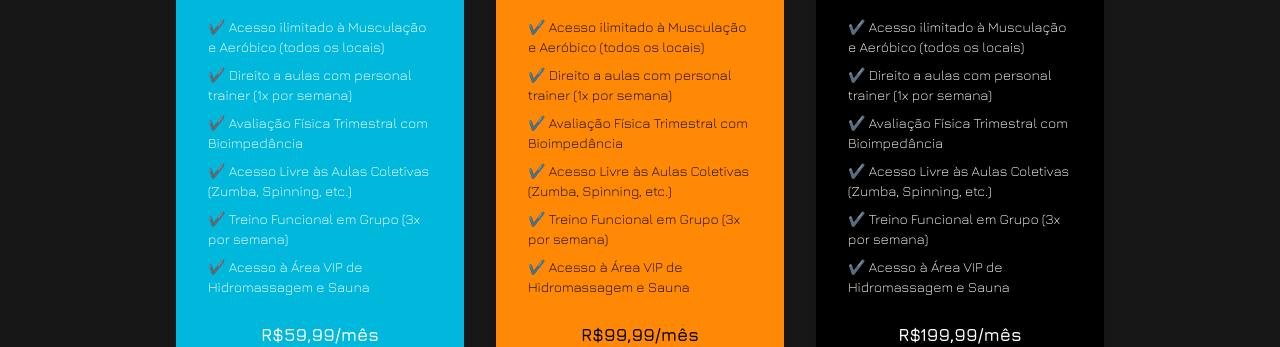
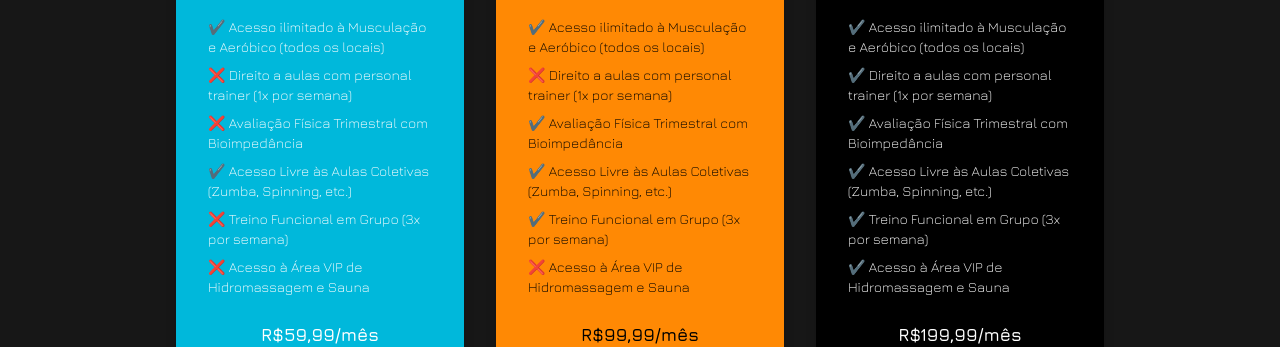
Before and after one commit to Nexus-Consulting-FIAP/Checkpoint05-Web-Front, a React (Vite) app in the folder frontend/: page /planos in a window 1280 px wide. Shown: the part 249-596 px from the top of the page. Built offline with nearby package versions, Linux system fonts and the light colour scheme.

Commit message:
Correções

```diff
--- a/frontend/src/routes/Cadastro.jsx
+++ b/frontend/src/routes/Cadastro.jsx
@@ -91,6 +91,7 @@ function Cadastro() {
               Cadastrar
             </button>
           </form>
+          <p className='text-cyan-500 font-bold'>{message}</p>
         </div>
       </div>
     </div>
--- a/frontend/src/routes/Planos.jsx
+++ b/frontend/src/routes/Planos.jsx
@@ -9,15 +9,16 @@ const Planos = () => {
 
       <div className="flex flex-col md:flex-row gap-8">
         {/* Plano Blue */}
-        <div className="bg-cyan-500 text-white rounded-xl p-8 flex flex-col items-center shadow-lg w-72 transform transition-transform duration-300 hover:scale-105">
+        <div className="bg-cyan-500 text-white rounded-xl p-8 flex flex-col items-center shadow-lg w-72 transform transition-transform duration-300 hover:scale-105 transition-shadow shadow-[0_0_18px_rgba(255,255,255,0.7)]
+hover:shadow-[0_0_28px_rgba(255,255,255,0.9)]">
           <h2 className="text-xl font-semibold mb-4">Plano Blue</h2>
           <ul className="text-sm mb-6 space-y-2 text-left">
             <li>✔️ Acesso ilimitado à Musculação e Aeróbico (todos os locais)</li>
-            <li>✔️ Direito a aulas com personal trainer (1x por semana)</li>
-            <li>✔️ Avaliação Física Trimestral com Bioimpedância</li>
+            <li>❌ Direito a aulas com personal trainer (1x por semana)</li>
+            <li>❌ Avaliação Física Trimestral com Bioimpedância</li>
             <li>✔️ Acesso Livre às Aulas Coletivas (Zumba, Spinning, etc.)</li>
-            <li>✔️ Treino Funcional em Grupo (3x por semana)</li>
-            <li>✔️ Acesso à Área VIP de Hidromassagem e Sauna</li>
+            <li>❌ Treino Funcional em Grupo (3x por semana)</li>
+            <li>❌ Acesso à Área VIP de Hidromassagem e Sauna</li>
           </ul>
           <p className="text-lg font-semibold mb-4">R$59,99/mês</p>
           <button className="px-6 py-2 bg-white text-black rounded-lg font-medium hover:opacity-90 transition">
@@ -26,15 +27,16 @@ const Planos = () => {
         </div>
 
         {/* Plano Orange */}
-        <div className="bg-orange-400 text-black rounded-xl p-8 flex flex-col items-center shadow-lg w-72 transform transition-transform duration-300 hover:scale-105">
+        <div className="bg-orange-400 text-black rounded-xl p-8 flex flex-col items-center shadow-lg w-72 transform transition-transform duration-300 hover:scale-105 transition-shadow shadow-[0_0_18px_rgba(255,255,255,0.7)]
+hover:shadow-[0_0_28px_rgba(255,255,255,0.9)]">
           <h2 className="text-xl font-semibold mb-4">Plano Orange</h2>
           <ul className="text-sm mb-6 space-y-2 text-left">
             <li>✔️ Acesso ilimitado à Musculação e Aeróbico (todos os locais)</li>
-            <li>✔️ Direito a aulas com personal trainer (1x por semana)</li>
+            <li>❌ Direito a aulas com personal trainer (1x por semana)</li>
             <li>✔️ Avaliação Física Trimestral com Bioimpedância</li>
             <li>✔️ Acesso Livre às Aulas Coletivas (Zumba, Spinning, etc.)</li>
             <li>✔️ Treino Funcional em Grupo (3x por semana)</li>
-            <li>✔️ Acesso à Área VIP de Hidromassagem e Sauna</li>
+            <li>❌ Acesso à Área VIP de Hidromassagem e Sauna</li>
           </ul>
           <p className="text-lg font-semibold mb-4">R$99,99/mês</p>
           <button className="px-6 py-2 bg-white text-black rounded-lg font-medium hover:opacity-90 transition">
@@ -43,7 +45,8 @@ const Planos = () => {
         </div>
 
         {/* Plano Black */}
-        <div className="bg-black text-white rounded-xl p-8 flex flex-col items-center shadow-lg w-72 transform transition-transform duration-300 hover:scale-105">
+        <div className="bg-black text-white rounded-xl p-8 flex flex-col items-center shadow-lg w-72 transform transition-transform duration-300 hover:scale-105 transition-shadow shadow-[0_0_18px_rgba(255,255,255,0.7)]
+hover:shadow-[0_0_28px_rgba(255,255,255,0.9)]">
           <h2 className="text-xl font-semibold mb-4">Plano Black</h2>
           <ul className="text-sm mb-6 space-y-2 text-left">
             <li>✔️ Acesso ilimitado à Musculação e Aeróbico (todos os locais)</li>
```
Also changed, not shown: 2 other files (tests, documents, lock files or other folders).
